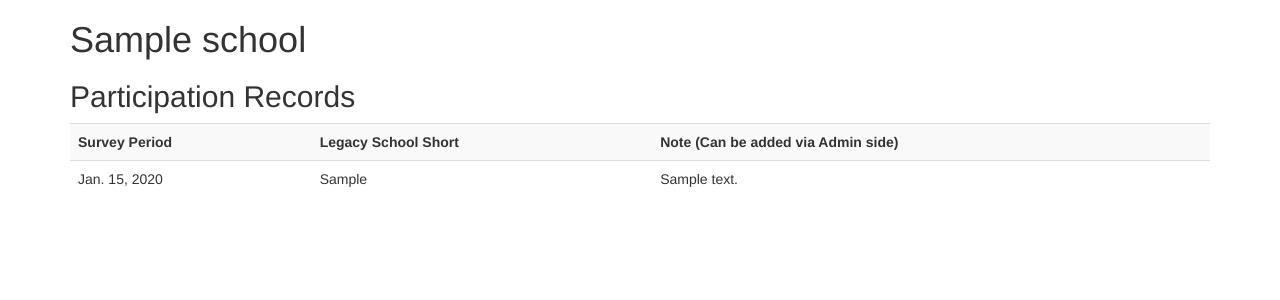
After one commit to miken/catacombs_prototype, a Django app: page /schools/1/ in a window 1280 px wide. The commit adds this page. Shown: the top 300 px of the page. Run offline with Django 3.2, Linux system fonts and the light colour scheme; tables that the repository leaves empty hold one stand-in row (values such as "Sample post"); some libraries are stand-ins or nearby versions.

Commit message:
Added DetailView for School and refine import methods

```diff
--- a/catacombs/urls.py
+++ b/catacombs/urls.py
@@ -11,24 +11,34 @@ urlpatterns = patterns('',
     # Examples:
     url(r'^$', datacombo.views.HomeView.as_view(), name='home-view'),
     url(r'^upload/$', datacombo.views.upload_file, name='upload'),
+
+    #Variables
     url(r'^vars/$', datacombo.views.ListVariableView.as_view(), name='variables-list',),
     url(r'^vars/new$', datacombo.views.CreateVariableView.as_view(), name='variables-new',),
     url(r'^vars/edit/(?P<pk>\d+)/$', datacombo.views.UpdateVariableView.as_view(),
         name='variables-edit',),
     url(r'^vars/delete/(?P<pk>\d+)/$', datacombo.views.DeleteVariableView.as_view(),
         name='variables-delete',),
+
+    #Schools
     url(r'^schools/$', datacombo.views.ListSchoolView.as_view(), name='schools-list',),
     url(r'^schools/new$', datacombo.views.CreateSchoolView.as_view(), name='schools-new',),
     url(r'^schools/edit/(?P<pk>\d+)/$', datacombo.views.UpdateSchoolView.as_view(),
         name='schools-edit',),
     url(r'^schools/delete/(?P<pk>\d+)/$', datacombo.views.DeleteSchoolView.as_view(),
         name='schools-delete',),
+    url(r'^schools/(?P<pk>\d+)/$', datacombo.views.SchoolView.as_view(),
+        name='schools-view',),
+
+    #Surveys
     url(r'^surveys/$', datacombo.views.ListSurveyView.as_view(), name='surveys-list',),
     url(r'^surveys/new$', datacombo.views.CreateSurveyView.as_view(), name='surveys-new',),
     url(r'^surveys/edit/(?P<pk>\d+)/$', datacombo.views.UpdateSurveyView.as_view(),
         name='surveys-edit',),
     url(r'^surveys/delete/(?P<pk>\d+)/$', datacombo.views.DeleteSurveyView.as_view(),
         name='surveys-delete',),
+
+    #Import Sessions
     url(r'^sessions/$', datacombo.views.ListSessionView.as_view(), name='sessions-list',),
     url(r'^sessions/edit/(?P<pk>\d+)/$', datacombo.views.UpdateSessionView.as_view(),
         name='sessions-edit',),
--- a/datacombo/admin.py
+++ b/datacombo/admin.py
@@ -22,6 +22,6 @@ admin.site.register(SchoolParticipation, SchoolParticipationAdmin)
 
 
 class SchoolAdmin(admin.ModelAdmin):
-    fields = ['name', 'abbrev_name', 'short', 'q_code']
+    fields = ['name', 'abbrev_name', 'alpha', 'q_code']
 
 admin.site.register(School, SchoolAdmin)
--- /dev/null
+++ b/datacombo/templates/school.html
@@ -0,0 +1,25 @@
+{% extends "base.html" %}
+
+{% block content %}
+
+<h1>{{ school }}</h1>
+
+
+<h2>Participation Records</h2>
+<table class="table table-striped">
+  <tr>
+    <th>Survey Period</th>
+    <th>Legacy School Short</th>
+    <th>Note (Can be added via Admin side)</th>
+  </tr>
+
+  {% for p in school.schoolparticipation_set.all %}
+  <tr>
+    <td>{{ p.date_participated }}</td>
+    <td>{{ p.legacy_school_short }}</td>
+    <td>{{ p.note }}</td>
+  </tr>
+  {% endfor %}
+</table>
+
+{% endblock %}
--- a/datacombo/templates/school_list.html
+++ b/datacombo/templates/school_list.html
@@ -8,15 +8,15 @@
   <tr>
     <th>School Name</th>
     <th>Abbrev.</th>
-    <th>Old School Short</th>
+    <th>Old School Alpha</th>
     <th>Action</th>
   </tr>
 
   {% for school in object_list %}
   <tr class="school">
-    <td>{{ school.name }}</td>
+    <td><a href="{{ school.get_absolute_url }}">{{ school.name }}</a></td>
     <td>{{ school.abbrev_name }}</td>
-    <td>{{ school.short }}</td>
+    <td>{{ school.alpha }}</td>
     <td>
       <a href="{% url "schools-edit" pk=school.id %}" class="btn btn-default">Edit</a>
       <a href="{% url "schools-delete" pk=school.id %}" class="btn btn-danger">Delete</a>
--- a/datacombo/templates/session_list.html
+++ b/datacombo/templates/session_list.html
@@ -8,6 +8,7 @@
   <tr>
     <th>Session Title</th>
     <th>Number of Schools Imported</th>
+    <th>Number of Participations Recorded</th>
     <th>Uploaded On</th>
     <th>Action</th>
   </tr>
@@ -16,6 +17,7 @@
   <tr class="session">
     <td>{{ session.title }}</td>
     <td>{{ session.school_count }}</td>
+    <td>{{ session.pr_count }}</td>
     <td>{{ session.date_created }}</td>
     <td>
       <a href="{% url "sessions-edit" pk=session.id %}" class="btn btn-default">Edit</a>
--- a/datacombo/views.py
+++ b/datacombo/views.py
@@ -6,7 +6,7 @@ from django.template import RequestContext
 from django.template.response import SimpleTemplateResponse
 from django.core.urlresolvers import reverse
 from django.shortcuts import render, render_to_response, get_object_or_404
-from django.views.generic import ListView, CreateView, UpdateView, DeleteView, TemplateView
+from django.views.generic import ListView, CreateView, UpdateView, DeleteView, DetailView, TemplateView
 
 from datacombo.models import Variable, School, Survey, SchoolParticipation, ImportSession
 from datacombo.forms import UploadFileForm
@@ -122,6 +122,13 @@ class DeleteSchoolView(DeleteView):
         return reverse('schools-list')
 
 
+class SchoolView(DetailView):
+
+    model = School
+    template_name = 'school.html'
+
+
+
 #Views for Survey
 class ListSurveyView(ListView):
 
@@ -191,50 +198,69 @@ def upload_file(request):
                 selected_survey = Survey.objects.get(id=selected_survey_id)
                 #Get the list of variables for this survey
                 selected_survey_varlist = selected_survey.variable_set.values_list('name', flat=True)
-                #Get the list of schools for this survey
-                selected_survey_schshort_list = selected_survey.school_set.values_list('short', flat=True)
+                #Get the list of school alphas for this survey (from school records)
+                selected_survey_schalpha_list = selected_survey.school_set.values_list('alpha', flat=True)
+                #Get the list of school shorts for this survey (from participation records)
+                selected_survey_schshort_list = selected_survey.schoolparticipation_set.values_list('legacy_school_short', flat=True)
 
                 #Now turn attention back to newcsv
                 tallies = newcsv.groupby(['School_Short', 'School_Name']).size()
                 tallies.name = 'Number of Rows'
                 tallies = tallies.reset_index()
                 tallies = tallies.set_index('School_Short')
+                #Get the number of rows in spreadsheet to report out later
                 csv_rowcount = len(newcsv)
                 csv_collist = newcsv.columns.tolist()
                 csv_schshort_list = newcsv['School_Short'].unique().tolist()
-                #Compare the list of schools in CSV with list of schools in database to determine which new schools to add
+                #Compare the list of schools in CSV with list of schools in database to determine which new participation records to add
                 csv_schshorts_to_add = [s for s in csv_schshort_list if s not in selected_survey_schshort_list]
-                number_of_new_schools = len(csv_schshorts_to_add)
+                number_of_new_participations = len(csv_schshorts_to_add)
 
-                #Now create school objects for these schools
-                #First, remember this import session
+                # Generate a list of school alphas from the CSV file as well
+                # To determine which schools to add
+                csv_schalpha_dict = {}
+                for schshort in csv_schshorts_to_add:
+                    schalpha = schshort[:-3]
+                    if schalpha not in selected_survey_schalpha_list:
+                        csv_schalpha_dict[schshort] = schalpha
+                number_of_new_schools = len(csv_schalpha_dict)
+
+
+                # Create new import session first
+                # First, remember this import session
                 session = ImportSession()
                 session.title = request.POST['title']
                 session.date_created = datetime.datetime.now()
-                #If success, save this session
                 session.save()
 
+                # Then create schools
                 csv_sch_object_list = []
-                csv_schpart_object_list = []
+                for schshort, alpha in csv_schalpha_dict.items():
+                    sch_obj = School()
+                    sch_obj.alpha = alpha
+                    sch_obj.name = tallies.get_value(schshort, 'School_Name')
+                    sch_obj.abbrev_name = alpha
+                    sch_obj.survey = selected_survey
+                    sch_obj.imported_thru = session
+                    sch_obj.save()
+                    csv_sch_object_list.append(sch_obj)
+
+                # Then create participation records
+                csv_pr_object_list = []
                 for schshort in csv_schshorts_to_add:
-                    #Define school
-                    sch_object = School()
-                    sch_object.short = schshort
-                    sch_object.name = tallies.get_value(schshort, 'School_Name')
-                    sch_object.abbrev_name = schshort[:-3]
-                    sch_object.imported_thru = session
-                    sch_object.save()
-                    csv_sch_object_list.append(sch_object)
+                    pr = SchoolParticipation()
+                    round = schshort[-3:]
+                    alpha = schshort[:-3]
+                    pr.school = School.objects.get(alpha=alpha)
+                    pr.survey = selected_survey
+                    pr.date_participated = round_time_conversion[round]
+                    pr.legacy_school_short = schshort
+                    pr.note = 'Imported on {}'.format(pr.date_participated)
+                    pr.imported_thru = session
+                    pr.save()
+                    csv_pr_object_list.append(pr)
 
-                    #Define participation
-                    schpart = SchoolParticipation()
-                    round = schshort[-3:]
-                    schpart.school = sch_object
-                    schpart.survey = selected_survey
-                    schpart.date_participated = round_time_conversion[round]
-                    schpart.imported_thru = session
-                    schpart.save()
-                    csv_schpart_object_list.append(schpart)
+
 
 
                 #Pare this list down for faster lookup
@@ -249,15 +275,15 @@ def upload_file(request):
                     else:
                         var_status[var] = 0
 
-                #School List
 
                 #Load all variables into the context for view rendering
                 context['survey_name'] = selected_survey.name
                 context['number_of_rows'] = csv_rowcount
                 context['var_status_dict'] = var_status
                 context['number_of_new_schools'] = number_of_new_schools
+                context['number_of_new_participations'] = number_of_new_participations
                 context['sch_objects'] = csv_sch_object_list
-                context['participation_objects'] = csv_schpart_object_list
+                context['participation_objects'] = csv_pr_object_list
                 context['session_id'] = session.id
             #Redirect to upload summary after POST
             response = SimpleTemplateResponse('upload_confirm.html', context=context)
@@ -273,7 +299,6 @@ def delete_session(request, pk):
         session.delete()
         return HttpResponseRedirect(reverse('sessions-list'))
     else:
-        #session = get_object_or_404(ImportSession, pk=pk)
         return render(request, 'delete_session.html', {'session': session})
 
 
```
Also changed, not shown: datacombo/models.py (+20 -4 lines), datacombo/templates/upload_confirm.html (+33 -1 lines), datacombo/migrations/0009_auto__chg_field_school_imported_thru__chg_field_schoolparticipation_im.py (added), datacombo/migrations/0010_auto__add_field_schoolparticipation_legacy_school_short.py (added), datacombo/migrations/0011_auto__del_field_school_short__add_field_school_alpha.py (added), datacombo/migrations/0012_auto__add_field_school_survey.py (added).
